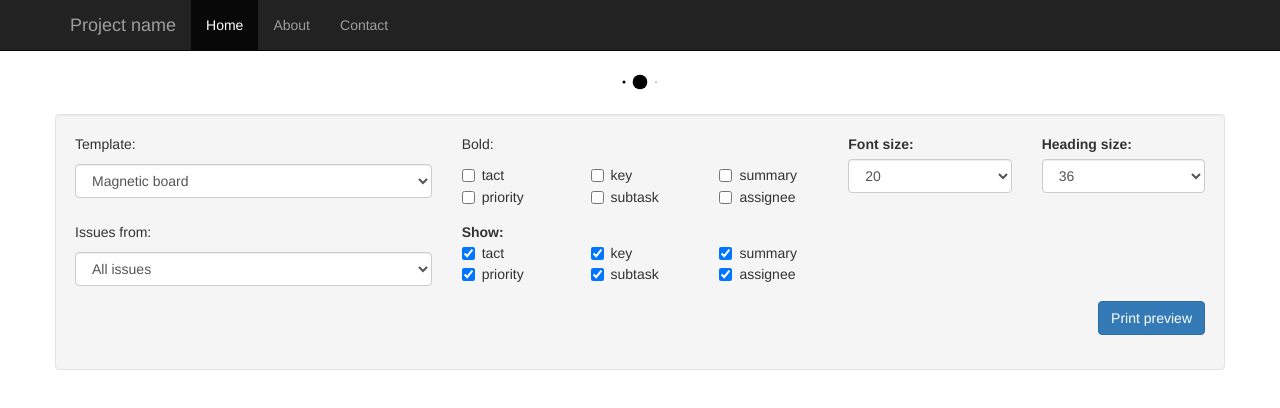
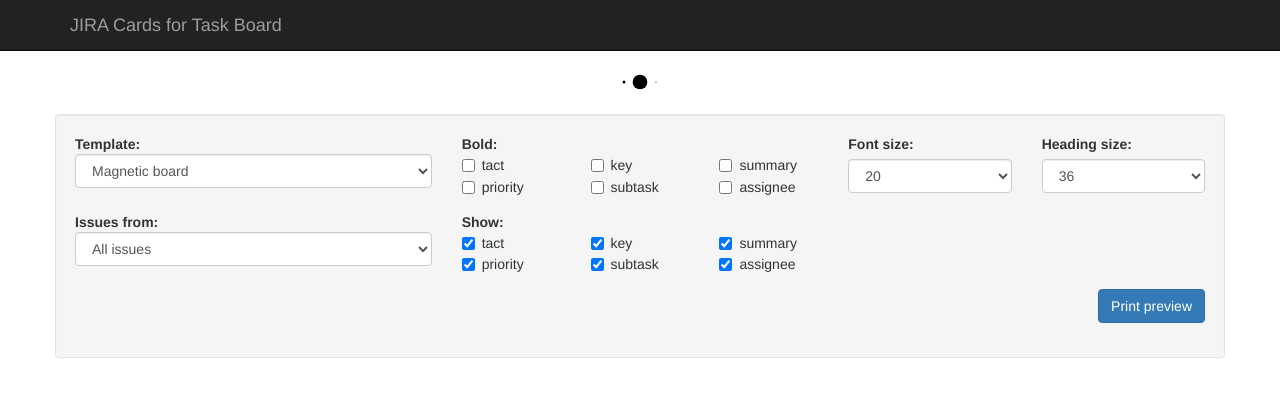
Before and after one commit to Chariyski/JIRA-Cards-for-Task-Board, a browser extension: page source/preview.html in a window 1280 px wide. Drawn offline with Linux system fonts and the light colour scheme.

Commit message:
bold labels in option form

```diff
--- a/source/preview.html
+++ b/source/preview.html
@@ -59,15 +59,8 @@
             <div class="container">
                 <div class="navbar-header">
                     <a class="navbar-brand"
-                       href="https://chrome.google.com/webstore/"
-                       target="_blank">Project name</a>
-                </div>
-                <div id="navbar" class="collapse navbar-collapse">
-                    <ul class="nav navbar-nav">
-                        <li class="active"><a href="#">Home</a></li>
-                        <li><a href="#about">About</a></li>
-                        <li><a href="#contact">Contact</a></li>
-                    </ul>
+                       href="https://chrome.google.com/webstore/detail/jira-cards-for-task-board/pkjkejnmpailbogakjkpoefndabeenek"
+                       target="_blank">JIRA Cards for Task Board</a>
                 </div>
             </div>
         </nav>
@@ -111,7 +104,7 @@
                     <fieldset class="form-group col-sm-4">
                         <div class="row">
                             <div class="col-sm-12">
-                                <p>Template:</p>
+                                <strong>Template:</strong>
                                 <select class="form-control" id="template-type">
                                     <option value="magnetic-board">Magnetic board</option>
                                     <option value="pinboard">Pinboard</option>
@@ -125,7 +118,7 @@
                     <fieldset class="form-group col-sm-4">
                         <div class="row">
                             <div class="col-sm-12">
-                                <p>Bold:</p>
+                                <strong>Bold:</strong>
                             </div>
                             <div class="col-sm-4">
                                 <label class="checkbox-inline" for="bold-tact">
@@ -218,7 +211,7 @@
                     <fieldset class="form-group col-sm-4">
                         <div class="row">
                             <div class="col-sm-12">
-                                <p>Issues from:</p>
+                                <strong>Issues from:</strong>
                                 <select class="form-control" id="assignees">
                                     <option value="all">All issues</option>
                                     <option value="unassigned">Unassigned</option>
```
